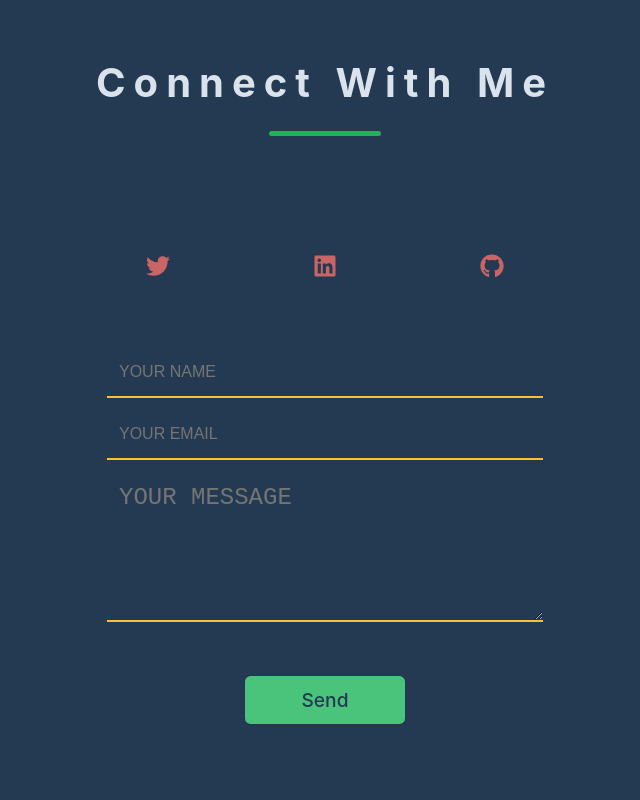
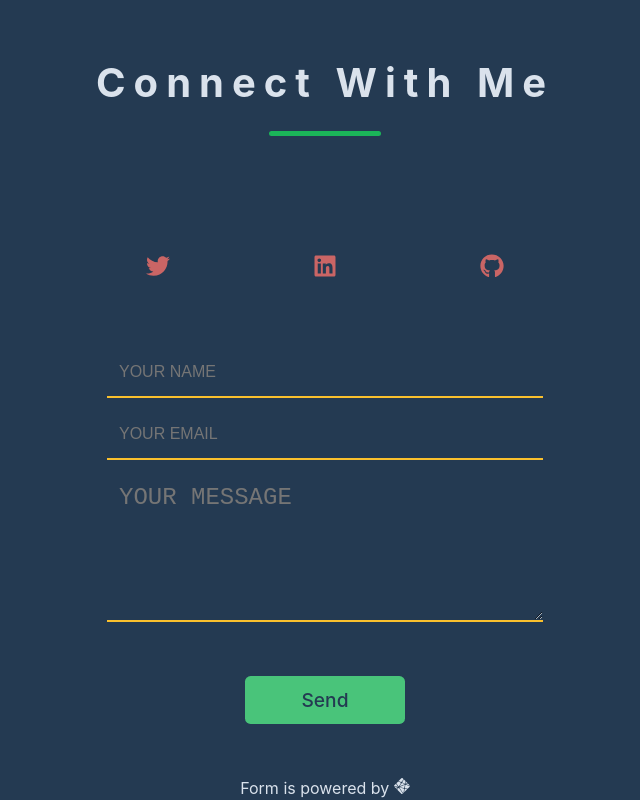
Before and after one commit to eatcodesforlife/my-react-portfolio, a React (Create React App) app: page / in a window 1280 px wide. Shown: the part 3006-3806 px from the top of the page, without its empty margins (315-955 px from the left). Before the commit the page ends 3782 px from the top, so only its background shows below. Built offline with nearby package versions, Linux system fonts and the light colour scheme; no server answers.

Commit message:
contact form fixed!

```diff
--- a/src/components/Connect.js
+++ b/src/components/Connect.js
@@ -1,11 +1,10 @@
 import React from 'react'
 import { social } from '../utils/links'
+import { SiNetlify } from 'react-icons/si'
 
 const Connect = () => {
 
-    const handleSubmit = (e) => {
-        e.preventDefault()
-    }
+
     return (
         <section className='section contactme'>
             <h2 className='section-title'>Connect with me</h2>
@@ -38,6 +37,7 @@ const Connect = () => {
                     <button type='submit' >Send</button>
                 </form>
             </div>
+            <span>Form is powered by <SiNetlify /></span>
         </section>
     )
 }
```
Also changed, not shown: 1 other file (tests, documents, lock files or other folders).
